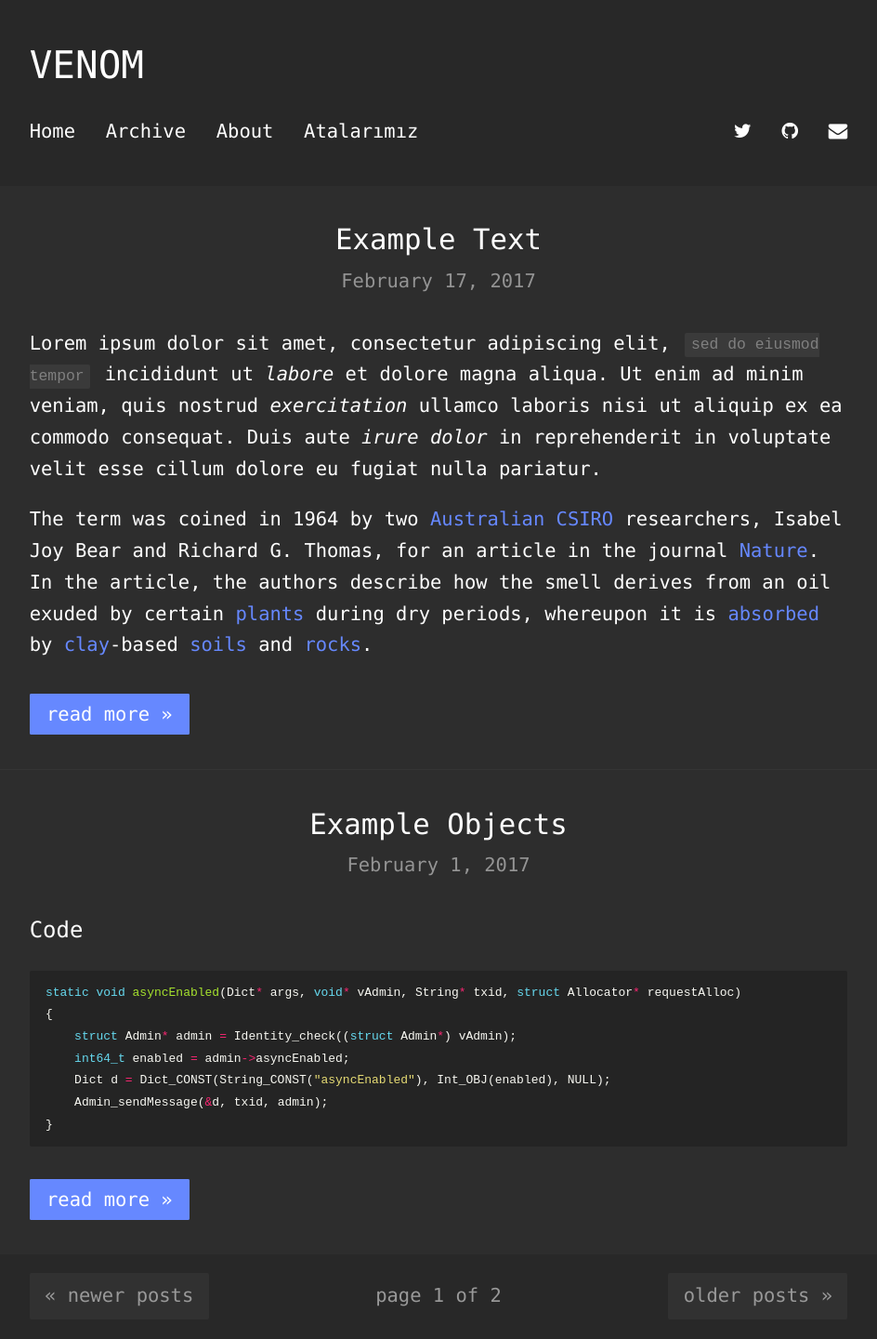
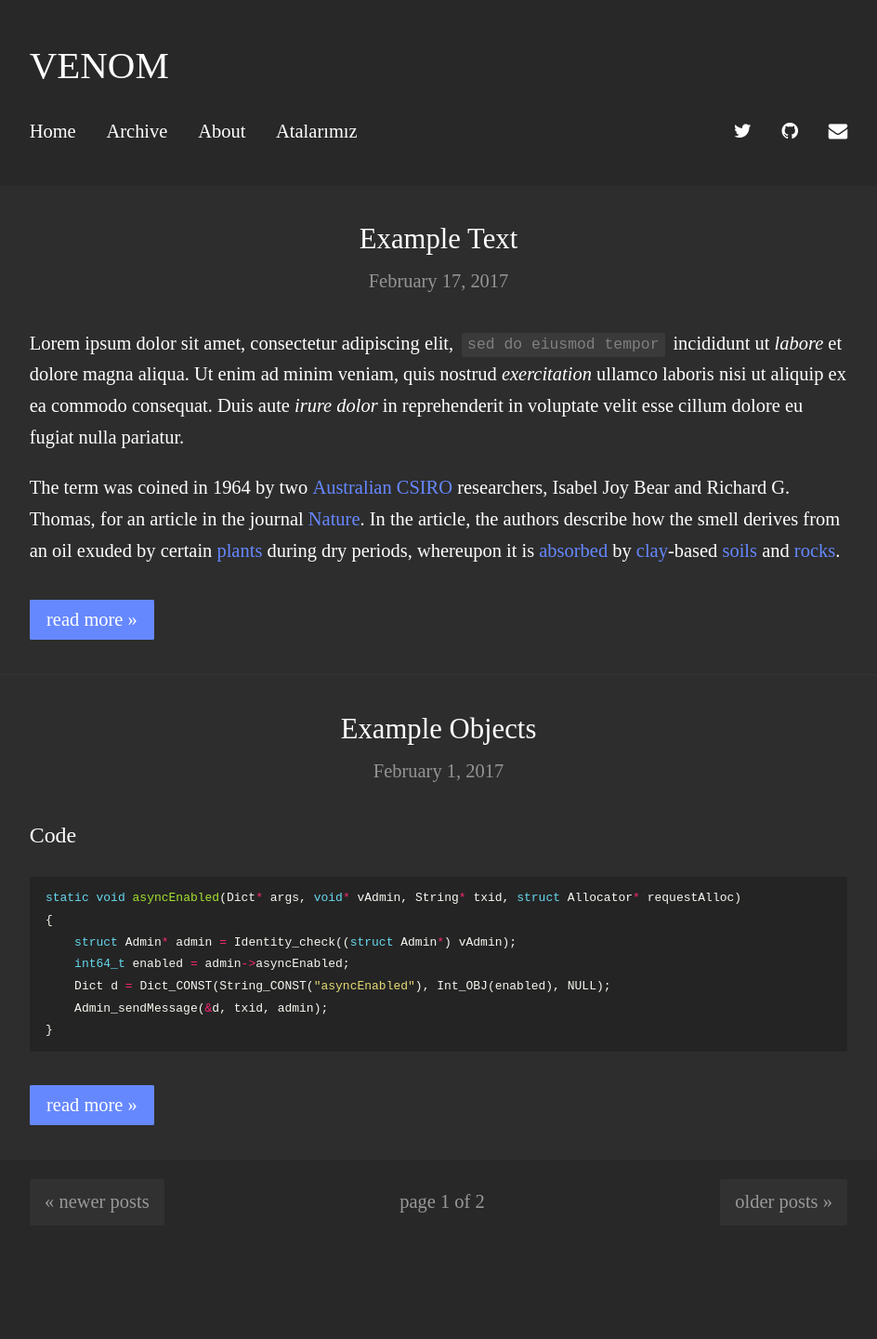
Before and after one commit to uglyvenom/uglyvenom.github.io, a Jekyll site: the page built from index.html, in a window 1280 px wide. Shown: the whole page at 93% size, without its empty margins (168-1112 px from the left). Built offline with Jekyll 4.4.1, drawn with Linux system fonts in a browser that asks for light colours; the list of posts is cut into pages by our own code; after the commit the page ends 1338 px from its top, so only the background shows below that.

Commit message:
Update basic.sass

```diff
--- a/_sass/basic.sass
+++ b/_sass/basic.sass
@@ -1,5 +1,5 @@
 body
-  font-family: "Consolas"
+  font-family: "Envy Code R"
   font-weight: 300
   font-size: 18px
   line-height: 1.65
```
